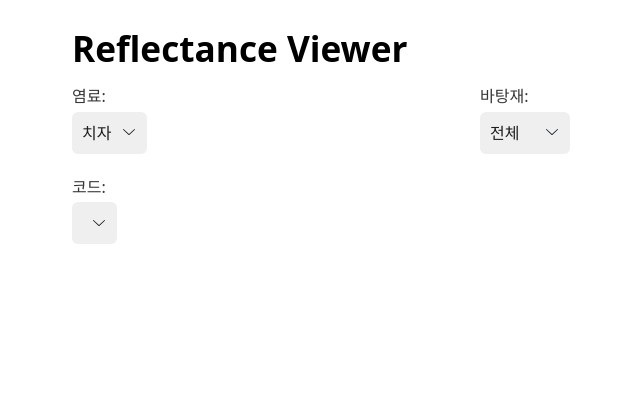
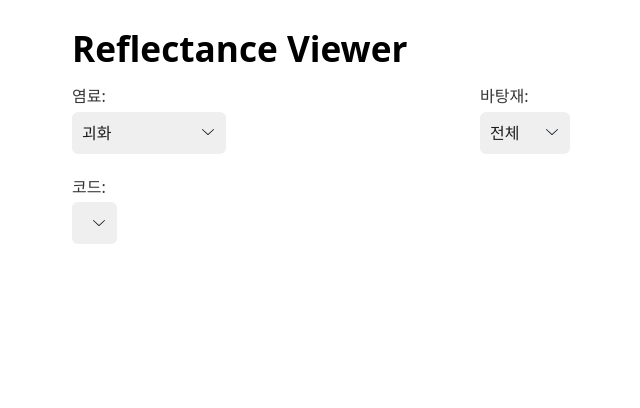
Before and after one commit to snu-heritage/snu-heritage.github.io, a plain HTML site: page reflectance.html in a window 1280 px wide. Shown: the whole page, without its empty margins (168-808 px from the left). Drawn offline with nearby package versions, Linux system fonts and the light colour scheme; no server answers.

Commit message:
Update reflectance.html

```diff
--- a/reflectance.html
+++ b/reflectance.html
@@ -24,7 +24,36 @@
         <div class="select-group">
             <label for="dye">염료:</label>
             <select id="dye">
+                <option value="괴화">괴화</option>
                 <option value="치자">치자</option>
+                <option value="울금">울금</option>
+                <option value="조개풀">조개풀</option>
+                <option value="황벽">황벽</option>
+                <option value="황련">황련</option>
+                <option value="대황">대황</option>
+                <option value="양파">양파</option>
+                <option value="메리골드/금전화">메리골드/금전화</option>
+                <option value="홍화">홍화</option>
+                <option value="소목">소목</option>
+                <option value="꼭두서니">꼭두서니</option>
+                <option value="자초">자초</option>
+                <option value="호장근">호장근</option>
+                <option value="청대">청대</option>
+                <option value="생쪽">생쪽</option>
+                <option value="발효쪽">발효쪽</option>
+                <option value="물푸레나무">물푸레나무</option>
+                <option value="연자각">연자각</option>
+                <option value="적송피">적송피</option>
+                <option value="호도청피">호도청피</option>
+                <option value="노상목">노상목</option>
+                <option value="밤송이">밤송이</option>
+                <option value="도토리깍지">도토리깍지</option>
+                <option value="감물">감물</option>
+                <option value="녹차">녹차</option>
+                <option value="오배자">오배자</option>
+                <option value="석류피">석류피</option>
+                <option value="신나무">신나무</option>
+                <option value="가래나무">가래나무</option>
             </select>
         </div>
         <div class="select-group">
@@ -83,13 +112,28 @@
                     'Content-Type': 'application/json'
                 }
             });
-            console.log(response);
             const text = await response.text();
             const codes = text.split('\n').filter(code => code.trim() !== '');
 
+            const dyeCodeMap = {
+                "괴화": "11", "치자": "12", "울금": "13", "조개풀": "14", "황벽": "15",
+                "황련": "16", "대황": "17", "양파": "18", "메리골드/금전화": "19",
+                "홍화": "21", "소목": "22", "꼭두서니": "23", "자초": "24", "호장근": "25",
+                "청대": "31", "생쪽": "32", "발효쪽": "33", "물푸레나무": "34",
+                "연자각": "41", "적송피": "42", "호도청피": "43", "노상목": "44",
+                "밤송이": "45", "도토리깍지": "46", "감물": "47", "녹차": "48",
+                "오배자": "51", "석류피": "52", "신나무": "53", "가래나무": "54"
+            };
+
             codeSelect.innerHTML = '';
             codes.forEach(code => {
-                if (selectedBaseMaterial === 'all' || code.startsWith(selectedBaseMaterial)) {
+                const dyeCode = code.split('-')[1].substring(0, 2);
+                const baseMaterialCode = code.charAt(0);
+
+                const matchesDye = dyeCodeMap[selectedDye] === dyeCode;
+                const matchesBaseMaterial = selectedBaseMaterial === 'all' || selectedBaseMaterial === baseMaterialCode;
+
+                if (matchesDye && matchesBaseMaterial) {
                     codeSelect.innerHTML += `<option value="${code}">${code}</option>`;
                 }
             });
```
